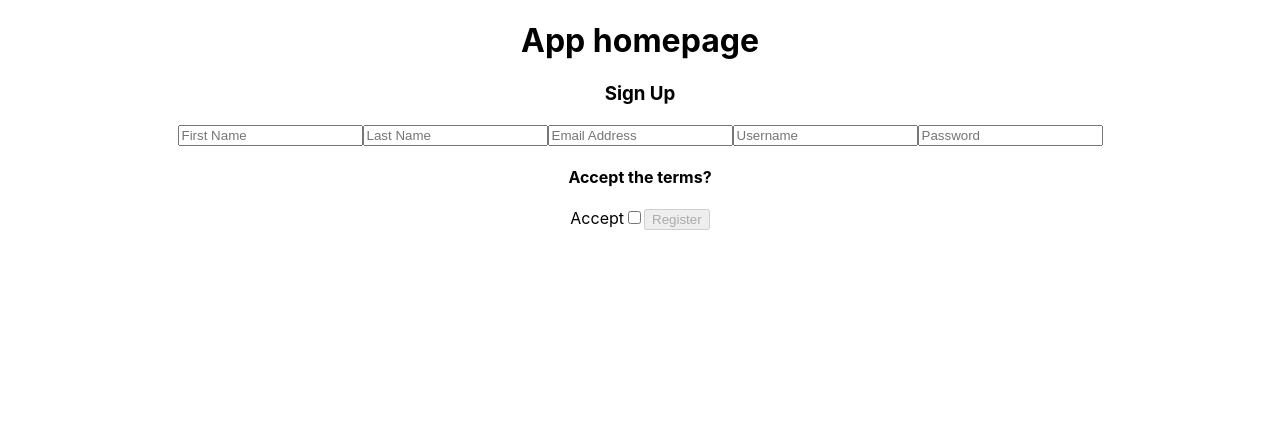
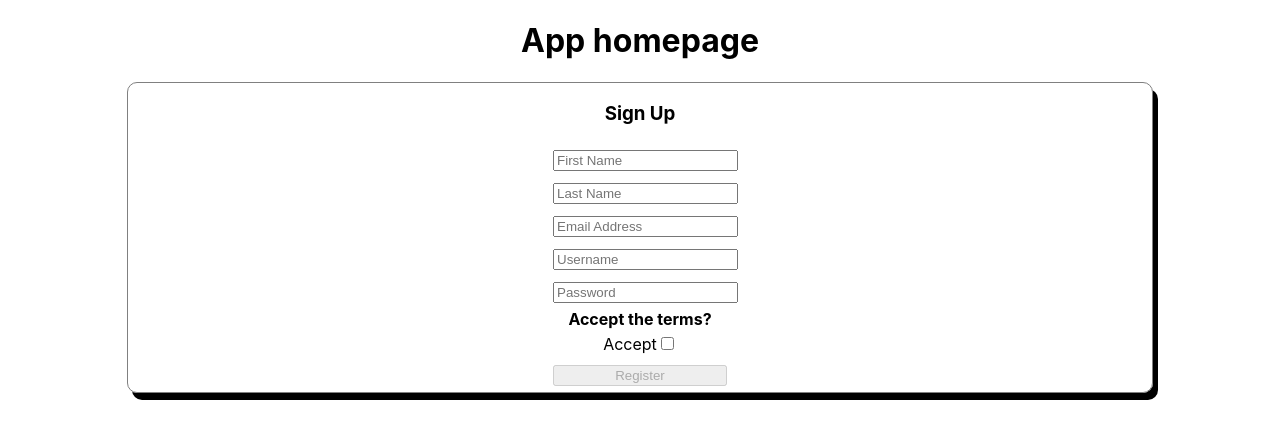
Before and after one commit to expat-journal-01/react-frontend, a React (Create React App) app in the folder client/: page / in a window 1280 px wide. Shown: the top 438 px of the page. Built offline with nearby package versions, Linux system fonts and the light colour scheme.

Commit message:
added styled-components to set up basic layout of register form

```diff
--- a/client/package.json
+++ b/client/package.json
@@ -15,6 +15,7 @@
     "redux": "4.0.5",
     "redux-logger": "3.0.6",
     "redux-thunk": "2.3.0",
+    "styled-components": "^5.1.1",
     "uuid": "^8.2.0",
     "yup": "^0.29.1"
   },
--- a/client/src/App.css
+++ b/client/src/App.css
@@ -1,5 +1,6 @@
 .App {
   text-align: center;
+
 }
 
 .App-logo {
--- a/client/src/components/Register.js
+++ b/client/src/components/Register.js
@@ -5,6 +5,7 @@ import React, { useState, useEffect } from 'react'
 import axios from 'axios'
 import regFormSchema from '../validation/regFormSchema'
 import * as yup from 'yup'
+import StyledRegister from './StyledRegister'
 
 
 const initialRegisterValues = {
@@ -50,7 +51,6 @@ function Register() {
         })
     }
 
-    // console.log(registerValues)
 
     const inputChange = event => {
         event.persist()
@@ -88,8 +88,9 @@ function Register() {
       }, [registerValues])
 
     return (
-    <form onSubmit={onSubmit}>
+    <StyledRegister onSubmit={onSubmit}>
         <h3>Sign Up</h3>
+        <div className='inputs-container'>
             <label>
                 <input
                     type='text'
@@ -177,7 +178,8 @@ function Register() {
                 {/* <div>{registerErrors.confirmPassword}</div> */}
                 <div>{registerErrors.terms}</div>
             </div>
-    </form>
+        </div>
+    </StyledRegister>
     )
 }
 
--- /dev/null
+++ b/client/src/components/StyledRegister.js
@@ -0,0 +1,35 @@
+import styled from 'styled-components'
+
+const StyledRegister = styled.form `
+    display: flex;
+    flex-direction: column;
+    justify-content: center;
+    align-items: center;
+    margin: 0 auto;
+    width: 80%;
+    border: 1px solid grey;
+    border-radius: 10px;
+    box-shadow: 5px 7px;
+
+    .inputs-container {
+        display: flex;
+        flex-direction: column;
+        justify-content: center;
+    }
+
+    .inputs-container label {
+        margin: 3%;
+    }
+
+    h4 {
+        margin: 0;
+    }
+    button {
+        margin: 3%;
+    }
+
+
+
+
+`
+export default StyledRegister
```
Also changed, not shown: 1 other file (tests, documents, lock files or other folders). Lines whose indentation alone changed are shown as unchanged.
